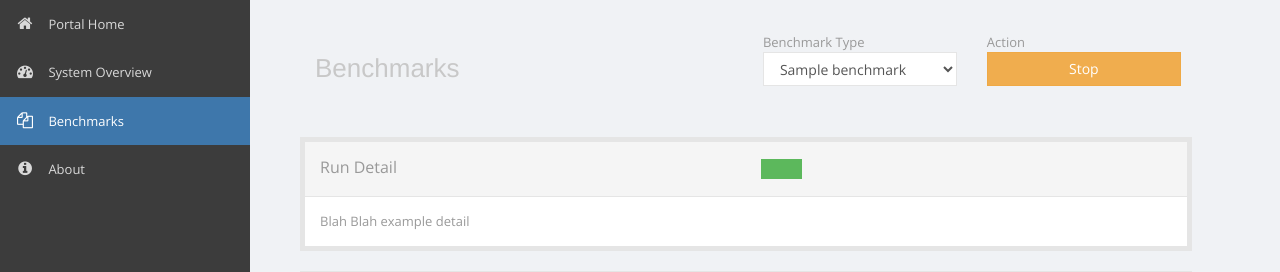
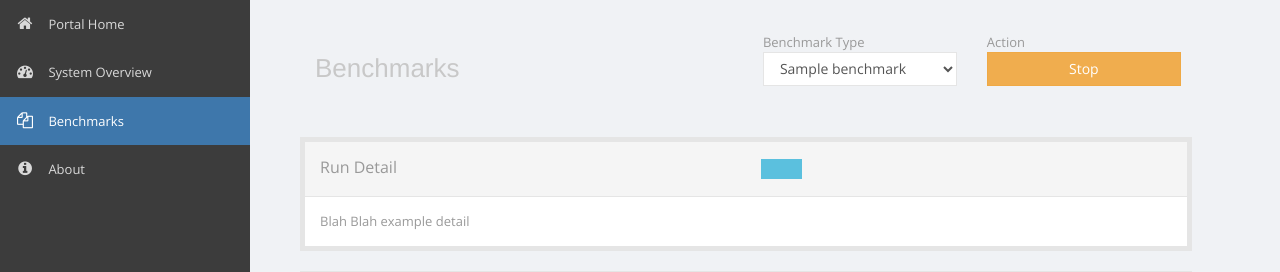
Before and after one commit to dellve/dellve_dash, a Flask app: template templates/benchmarks.html in a window 1280 px wide. Shown: the part 69-341 px from the top of the page. Run offline with Flask 2, Linux system fonts and the light colour scheme; the template is opened without the code that fills it: most values are stand-ins (such as "Sample title", 1, 10 or a date in 2020); data that the repository does not hold is empty; some libraries are stand-ins or nearby versions.

Commit message:
toggle progress bar colour on benchmark state change (blue active, orange stopped, green complete)

```diff
--- a/templates/components/benchmark-control.html
+++ b/templates/components/benchmark-control.html
@@ -1,20 +1,32 @@
 <!-- Component Control-->
 <script>
-//   Action handler for stop/start buttons
+//   Action handler for stop/start commands
 function getBenchmarkAction(form) {
     var benchmarkId = document.getElementById('benchmark-container').value;
     var controlButton = document.getElementById('benchmark-start-stop');
+    // Benchmark Start
     if ( controlButton.value == 'Start') {
+        // send start command to dellve api
         form.action = "http://{{server}}:{{dellve_port}}/benchmark/" + benchmarkId + "/start";
         $('#benchmark-progress').attr('aria-valuenow', 0).css('width', "0%");
+        // repaint stop button
         controlButton.value = 'Stop';
         controlButton.className = 'btn btn-warning';
+        // start progress polling
         $request.activatePoll();
+        // paint progress bar blue for 'active' benchmark state
+        document.getElementById('benchmark-progress').className = 'progress-bar progress-bar-info';
+    // Benchmark stop
     } else {
+        // send stop command to dellve api
         form.action = "http://{{server}}:{{dellve_port}}/benchmark/" + benchmarkId + "/stop";
+        // repaint start button
         controlButton.value = 'Start';
         controlButton.className = 'btn btn-info';
+        // end progress polling
         $request.deactivatePoll();
+        // paint progress bar yellow for 'stopped' benchmark state
+        document.getElementById('benchmark-progress').className = 'progress-bar progress-bar-warning';
     }
 }
 </script>
--- a/templates/components/benchmark-run-detail.html
+++ b/templates/components/benchmark-run-detail.html
@@ -31,6 +31,8 @@ PollRequest.prototype.activatePoll = function () {
             $request.deactivatePoll();
             // TODO: populate benchmark detail
             $('#benchmark-detail').attr('aria-expanded', true); // expand detail panel
+            // paint progress bar green to represent finished benchmark state
+            document.getElementById('benchmark-progress').className = 'progress-bar progress-bar-success';
 
         }
     })
@@ -63,7 +65,9 @@ BEGIN BENCHMARK RUN DETAIL PANEL -->
                 </div>
                 <div class='col-xs-6' style='align: right'>
                     <div class="progress">
-                        <div id='benchmark-progress' class="progress-bar progress-bar-success progress-bar-striped"
+                        <!-- TODO: initialize progress bar colour with respect to benchmark state
+                            TODO: add value and state label-->
+                        <div id='benchmark-progress' class="progress-bar progress-bar-info progress-bar-striped"
                             role="progressbar" aria-valuenow="{{ run_detail['progress'] }}"
                             aria-valuemin="0" aria-valuemax="100" style="width:{{ run_detail['progress'] }}%; margin-bottom:-50%"
                             value="{{ run_detail['progress'] }}%">
```
